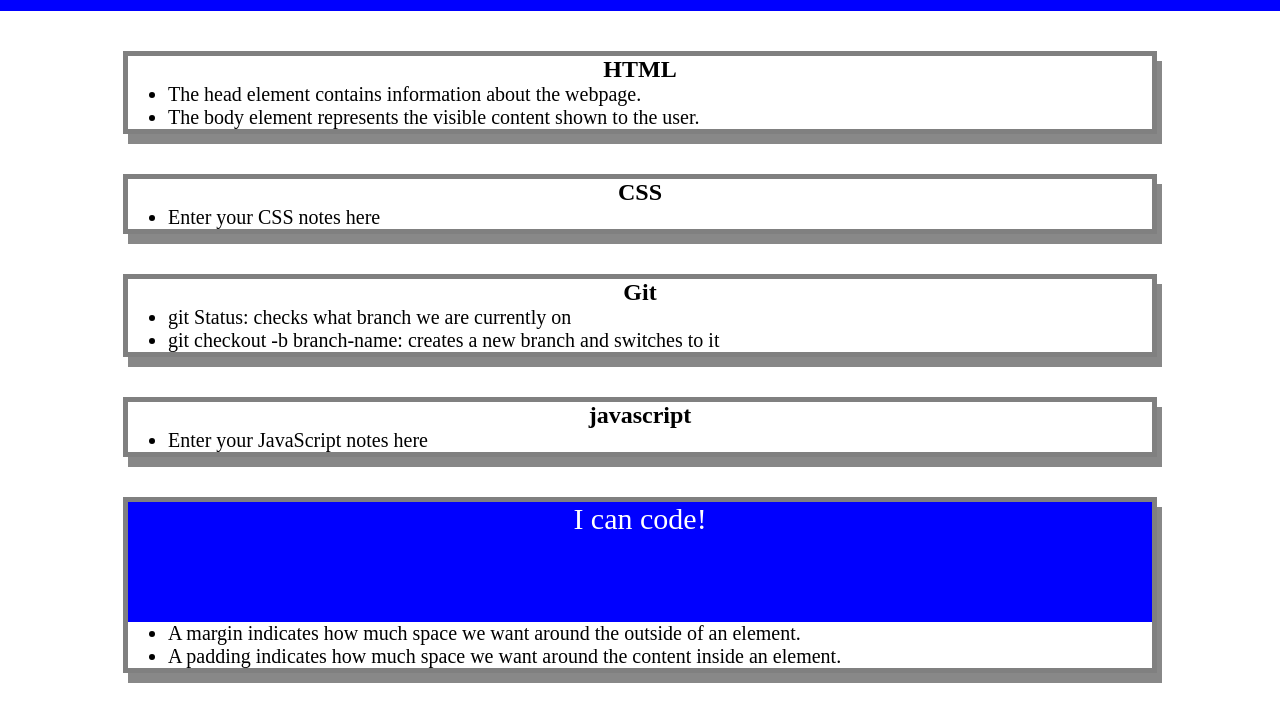
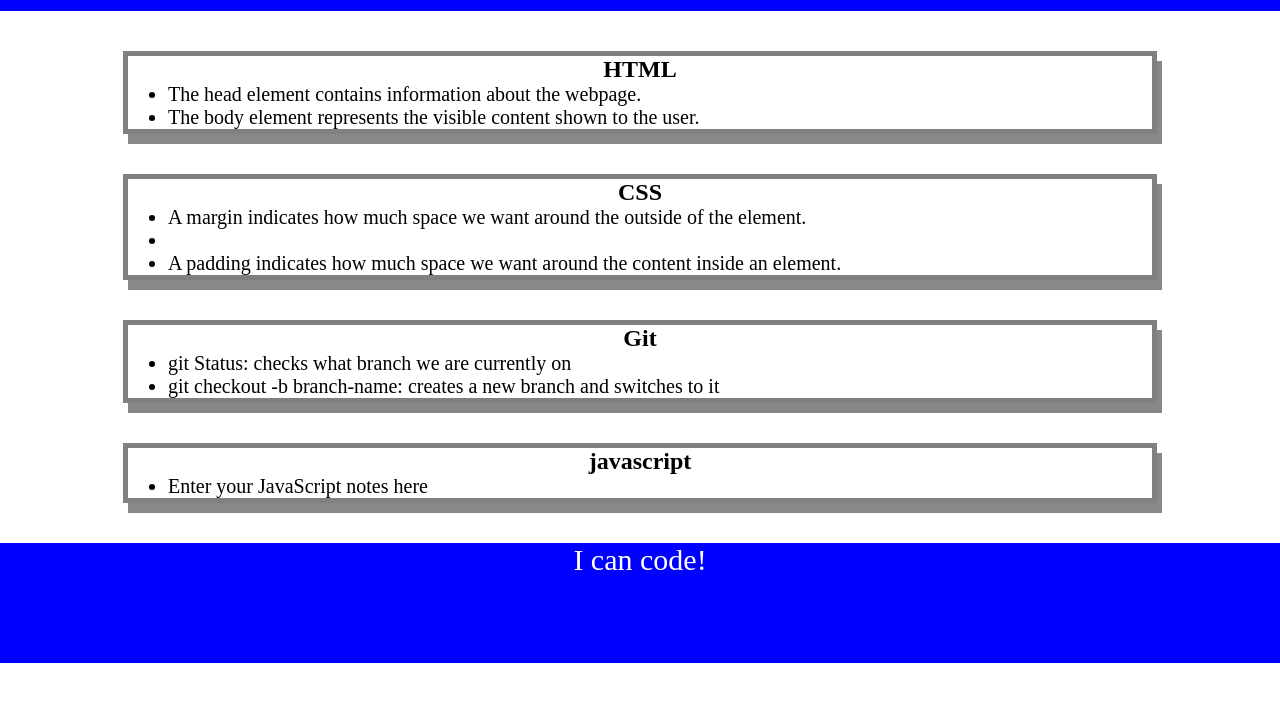
Before and after one commit to TonyDeleo98/prework-study-guide, a plain HTML site: page prework-study-guide/prework-study-guide/index.html in a window 1280 px wide. Shown: the part 109-822 px from the top of the page. After the commit the page ends 800 px from the top, so only its background shows below. Drawn offline with Linux system fonts and the light colour scheme.

Commit message:
added CSS to project

```diff
--- a/prework-study-guide/prework-study-guide/index.html
+++ b/prework-study-guide/prework-study-guide/index.html
@@ -33,7 +33,9 @@
 
       <ul>
 
-        <li> Enter your CSS notes here</li>
+        <li> A margin indicates how much space we want around the outside of the element.<li>
+
+        <li> A padding indicates how much space we want around the content inside an element.</li>
 
       </ul>
 
@@ -66,14 +68,8 @@
     </section>
 
     </main>
-    <section class="card">
     <footer>
       <p>I can code!</p>
     </footer>
   </body>
 </html>
-
-<ul>
-  <li>A margin indicates how much space we want around the outside of an element.</li>
-  <li>A padding indicates how much space we want around the content inside an element.</li>
-</ul>
```
Also changed, not shown: style.css (added).
